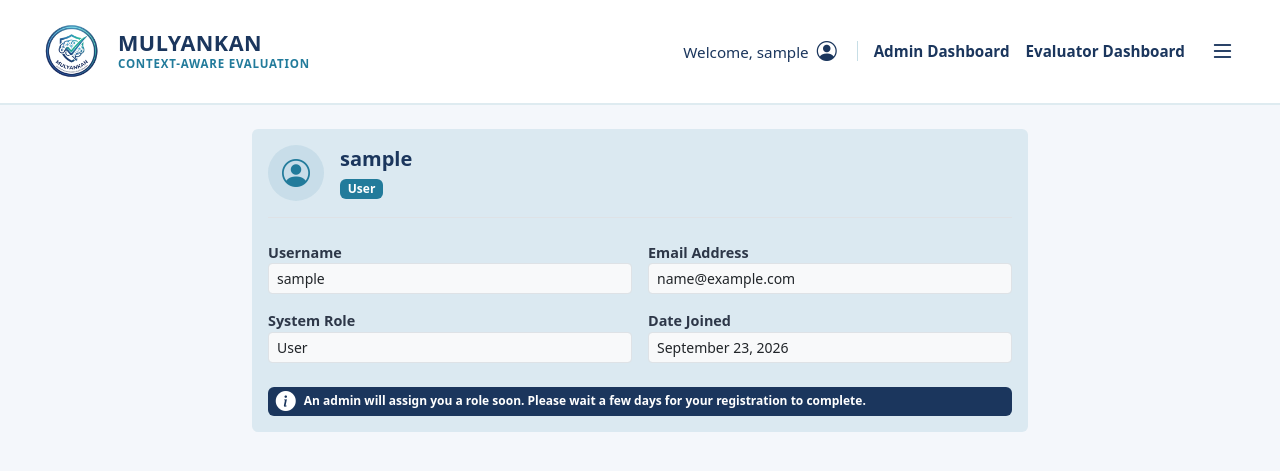
After one commit to S-Devipriya/Mulyankan, a Django app: page /profile/ in a window 1280 px wide. The commit adds this page. Shown: the top 471 px of the page. Run offline with Django 5.2, Linux system fonts and the light colour scheme; the visitor is signed in with stand-in values (Sample User, id 1).

Commit message:
Added a simple profile page and made some style changes to buttons 	modified:   Mulyankan/app/static/css/style.css 	modified:   Mulyankan/app/templates/base.html 	modified:   Mulyankan/app/templates/dashboard/evaluation_splitview.html 	modified:   Mulyankan/app/templates/dashboard/partials/_tab_result_export.html     (style changes to btn-nav) 	new file:   Mulyankan/app/templates/profile.html 	modified:   Mulyankan/app/urls.py 	modified:   Mulyankan/app/views.py     (profile template, associated view and url)

```diff
--- a/Mulyankan/app/templates/base.html
+++ b/Mulyankan/app/templates/base.html
@@ -55,10 +55,18 @@
                         </button>
                         <ul class="dropdown-menu dropdown-menu-end">
                             <li>
+                                <a class="dropdown-item d-flex align-items-center gap-2" href="{% url 'profile' %}">
+                                    <i class="bi bi-person"></i> My Profile
+                                </a>
+                            </li>
+                           {% if user.role == 'Admin' or user.role == 'Evaluator' or user.is_superuser %}
+                            <li><hr class="dropdown-divider"></li>
+                            <li>
                                 <a class="dropdown-item {% if request.resolver_match.url_name == 'result' %}active{% endif %}" href="{% url 'result' %}">
                                     <i class="bi bi-file-earmark-bar-graph me-2"></i>Results
                                 </a>
                             </li>
+                            {% endif %}
                             <li><hr class="dropdown-divider"></li>
                             <li>
                                 <!-- Secure POST form for Logout -->
--- a/Mulyankan/app/templates/dashboard/partials/_tab_result_export.html
+++ b/Mulyankan/app/templates/dashboard/partials/_tab_result_export.html
@@ -28,7 +28,7 @@
                     <span class="section-subtitle">Total Records: <strong>{{ item.results|length }}</strong></span>
                 </div>
                 <div class="d-flex align-items-center gap-2">
-                    <a href="{% url 'export_batch_results_csv' item.batch_id %}" class="btn btn-sm btn-primary">
+                    <a href="{% url 'export_batch_results_csv' item.batch_id %}" class="btn btn-sm btn-nav">
                         <i class="bi bi-file-earmark-spreadsheet me-1"></i> Export Batch CSV
                     </a>
                 </div>
--- /dev/null
+++ b/Mulyankan/app/templates/profile.html
@@ -0,0 +1,75 @@
+{% extends 'base.html' %}
+{% load static %}
+
+{% block title %} Mulyankan | User Profile {% endblock %}
+
+{% block content %}
+<div class="container py-4" style="max-width: 800px;">
+
+    <div class="card tab-card">
+        <div class="card-body">
+
+            <div class="d-flex align-items-center gap-3 mb-4 border-bottom pb-3">
+                <div class="metric-icon-wrap fs-3" style="width: 56px; height: 56px;">
+                    <i class="bi bi-person-circle"></i>
+                </div>
+                <div>
+                    <h5 class="tab-pane-title mb-1">{{ profile_user.username }}</h5>
+                    <span class="badge badge-teal">{{ profile_user.role|default:"User" }}</span>
+                </div>
+            </div>
+
+            <!-- Basic Info Grid -->
+            <div class="row g-3 mb-3">
+                <div class="col-12 col-md-6">
+                    <label class="form-label-panel d-block">Username</label>
+                    <input type="text" class="form-control form-control-sm bg-light" value="{{ profile_user.username }}" readonly>
+                </div>
+                <div class="col-12 col-md-6">
+                    <label class="form-label-panel d-block">Email Address</label>
+                    <input type="email" class="form-control form-control-sm bg-light" value="{{ profile_user.email }}" readonly>
+                </div>
+                <div class="col-12 col-md-6">
+                    <label class="form-label-panel d-block">System Role</label>
+                    <input type="text" class="form-control form-control-sm bg-light" value="{{ profile_user.role|default:'User' }}" readonly>
+                </div>
+                <div class="col-12 col-md-6">
+                    <label class="form-label-panel d-block">Date Joined</label>
+                    <input type="text" class="form-control form-control-sm bg-light" value="{{ profile_user.date_joined|date:'F d, Y' }}" readonly>
+                </div>
+            </div>
+
+            <!-- Role-Specific Special Section -->
+            {% if profile_user.role == 'Evaluator' %}
+            <div class="border-top pt-3 mt-4">
+                <h6 class="tab-pane-title mb-2">
+                    <i class="bi bi-journal-bookmark me-1"></i> Assigned Expertise Courses
+                </h6>
+                {% if user_courses %}
+                    <div class="d-flex flex-wrap gap-2 mt-2">
+                        {% for course in user_courses %}
+                        <ul>
+                            <li type="none">
+                            <span class="section-title">
+                                <strong>{{ course.course_code }}</strong> - {{ course.course_name }}
+                            </span>
+                            </li>
+                        </ul>
+                        {% endfor %}
+                    </div>
+                {% else %}
+                    <p class="text-muted status-label mb-0">No expertise courses mapped yet. An admin can assign courses from the Evaluator Allocation panel.</p>
+                {% endif %}
+            </div>
+            {% elif profile_user.role == 'User' or not profile_user.role %}
+            <div class="badge badge-navy fs-7 mt-4 mb-0 d-flex align-items-center gap-2">
+                <i class="bi bi-info-circle-fill fs-5"></i>
+                <span>An admin will assign you a role soon. Please wait a few days for your registration to complete.</span>
+            </div>
+            {% endif %}
+
+        </div>
+    </div>
+
+</div>
+{% endblock %}
--- a/Mulyankan/app/urls.py
+++ b/Mulyankan/app/urls.py
@@ -9,6 +9,7 @@ urlpatterns = [
     path('evaluator-dashboard/', views.evaluator_dashboard, name='evaluator_dashboard'),
     path('evaluator-dashboard/evaluate/<int:submission_id>/', views.evaluate_submission, name='evaluate_submission'),
     path('logout', views.logout_user, name='logout'),
+    path('profile/', views.profile_page, name='profile'),
     path('result', views.result_page, name='result'),
     path('assignment/<int:pk>/pdf/', views.view_assignment, name='view_assignment'),
     path('assignment/<int:pk>/stream/', views.stream_assignment_pdf, name='stream_assignment_pdf'),
--- a/Mulyankan/app/views.py
+++ b/Mulyankan/app/views.py
@@ -98,6 +98,9 @@ def logout_user(request):
 
 @login_required
 def result_page(request):
+    if request.user.role not in ['Admin', 'Evaluator'] and not request.user.is_superuser:
+        messages.error(request, "You do not have permission to view evaluation results.")
+        return redirect('registration_waiting_page')
     results = {
         'result': EvaluationResult.objects.select_related('submission').all(),
     }
@@ -121,6 +124,22 @@ def stream_assignment_pdf(request, pk):
         raise Http404("File not found.")
 
     return FileResponse(open(resolved_path, 'rb'), content_type='application/pdf')
+
+@login_required
+def profile_page(request):
+    user = request.user
+    user_courses = []
+
+    if user.role == 'Evaluator':
+        user_courses = Course.objects.filter(
+            evaluatorexpertise__user=user
+        ).order_by('course_code')
+
+    context = {
+        'profile_user': user,
+        'user_courses': user_courses,
+    }
+    return render(request, 'profile.html', context)
 
 @admin_required
 def admin_dashboard(request):
```
Also changed, not shown: Mulyankan/app/static/css/style.css (+43 -0 lines), Mulyankan/app/templates/dashboard/evaluation_splitview.html (+5 -5 lines).
